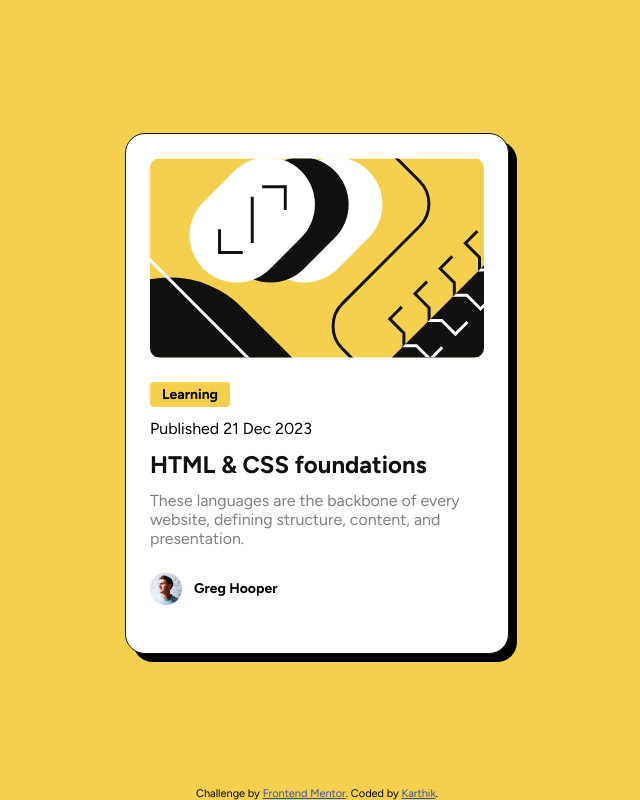
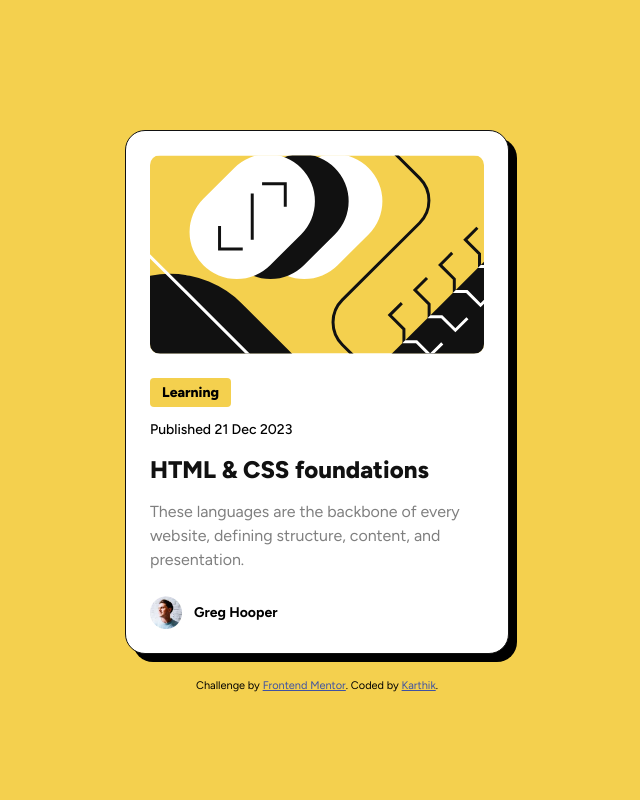
Before and after one commit to karthickg24/blog-preview-card, a plain HTML site: page index.html in a window 1280 px wide. Shown: the whole page, without its empty margins (323-963 px from the left). Drawn offline with Linux system fonts and the light colour scheme.

Commit message:
1. Set body min-height  as 100vh (Not sure about this. i m not clear) 2. Due to container touch the edges of the screen in different instances, i have set a margin of 1.5 rem

```diff
--- a/index.html
+++ b/index.html
@@ -20,11 +20,11 @@
 
         <p class="published-date">Published 21 Dec 2023</p>
 
-        <h2 class="heading" aria-level="1"><a href="#">HTML & CSS foundations</a></h2>
+        <h2 class="heading"><a href="#">HTML & CSS foundations</a></h2>
 
         <p class="description">These languages are the backbone of every website, defining structure, content, and presentation.</p>
       </div>
-      <div class="instructor"><img src="./assets/images/image-avatar.webp" alt="avatar" /><span> Greg Hooper</span></div>
+      <div class="instructor"><img src="./assets/images/image-avatar.webp" alt="Avatar Image of Instructor Greg Hooper" /><span> Greg Hooper</span></div>
     </section>
   </main>
   <footer>
--- a/style.css
+++ b/style.css
@@ -17,22 +17,22 @@ svg {
 body {
     background-color: #F4D04E;
     font-family: "FigTree", Arial, sans-serif;
-    height: 100vh;
+    line-height: 1.5;
     display: flex;
     flex-direction: column;
+    justify-content: center;
+    align-items: center;
+    min-height: 100vh;
 }
 
 .container {
-    display: flex;
-    justify-content: center;
-    align-items: center;
-    height: 100vh;
+    margin: 1.5rem;
 }
 
 .main-content {
-    padding: 24px;
+    padding: 1.5rem;
     background-color: hsl(0, 0%, 100%);
-    width: 384px;
+    max-width: 24rem;
     border-radius: 20px;
     box-shadow: 8px 8px 0 0 rgb(0,0,0);
     border: 1px solid #111111;
@@ -48,6 +48,7 @@ body {
 
 .heading {
     font-size: 1.5rem;
+    font-weight: 800;
 }
 
 .heading a {
@@ -63,20 +64,24 @@ a:focus {
 .banner-img {
     /* width: 337px; */
     border-radius: 10px;
-    margin-bottom: 24px;
+    margin-bottom: 1.5rem;
 }
 
 .instructor {
     display: flex;
     align-items: center;
-    margin-bottom: 24px;
+}
+
+.published-date {
+    font-size: 0.875rem;
+    font-weight: 500;
 }
 
 .category {
-    padding: 4px 12px;
+    padding: 0.25rem 0.75rem;
     background-color: #F4D04E;
     font-size: 0.875rem;
-    font-weight: bold;
+    font-weight: 800;
     border-radius: 4px;
     align-self: flex-start;
 }
@@ -84,8 +89,8 @@ a:focus {
 .content {
     display: flex;
     flex-direction: column;
-    gap: 12px;
-    margin-bottom: 24px;
+    gap: 0.75rem;
+    margin-bottom: 1.5rem;
 }
 
 .description {
@@ -94,23 +99,22 @@ a:focus {
 }
 
 .instructor span {
-    margin-left: 12px;
+    margin-left: 0.75rem;
     font-weight: bold;
     font-size: 0.875rem;
 }
 
 .instructor img {
-    width: 32px;
+    width: 2rem;
 }
 
 .attribution { font-size: 0.688rem; text-align: center; }
 .attribution a { color: hsl(228, 45%, 44%); }
 
-@media only screen and (max-width: 600px) {
-    .main-content {
-        width: 327px;
+@media only screen and (max-width: 37.5rem) {
+    /* .main-content {
         margin-inline: 1.5rem;
-    }
+    } */
 
     /* svg {
         width: 279px;
```
